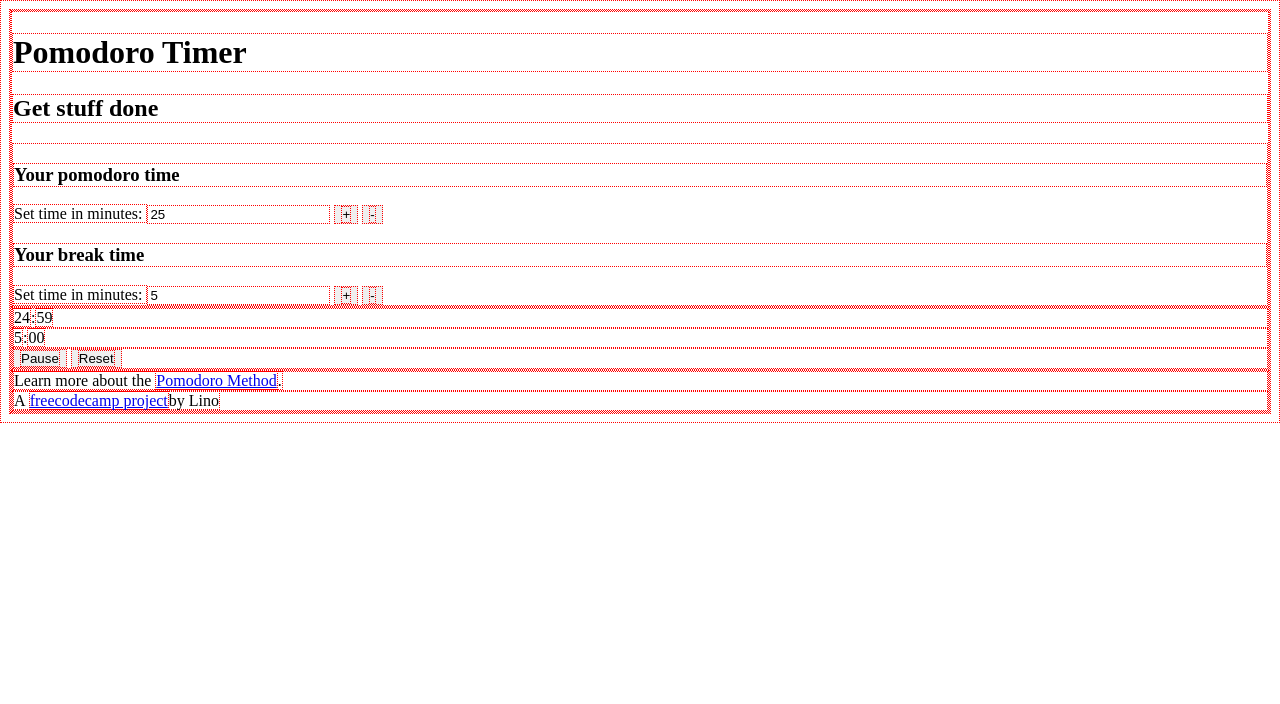
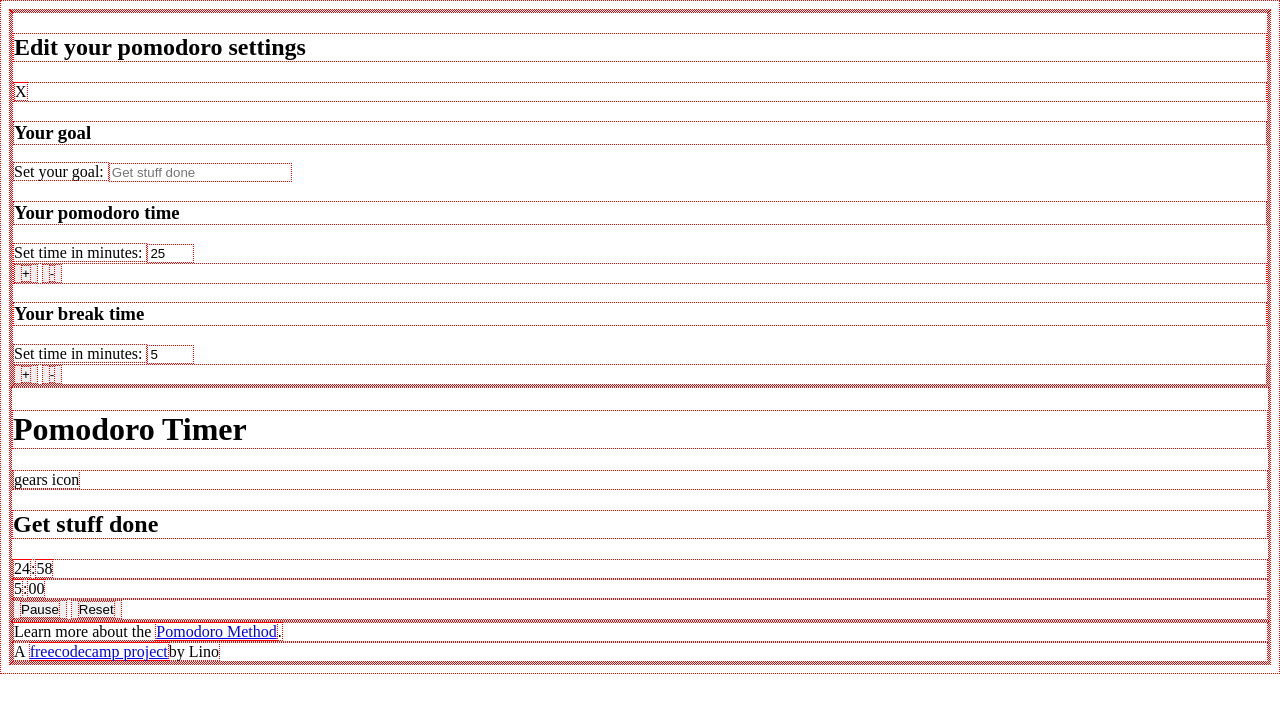
Before and after one commit to zenm/pomodorotimer, a plain HTML site: page index.html in a window 1280 px wide. Both pictures are taken after a click on the button "Start". Drawn offline with Linux system fonts and the light colour scheme.

Commit message:
Allowed for sequential work and break timer.

```diff
--- a/index.html
+++ b/index.html
@@ -7,27 +7,40 @@
   </head>
   <body>
     <div class="container">
-      <div class="settings-area">
-        <h1>Pomodoro Timer</h1>
-        <h2>Get stuff done</h2>
+      <!-- settings area -->
+      <div class="settings-area modal">
         <div class="settings">
+          <h2>Edit your pomodoro settings</h2>
+          <div id="cancel-section">
+            <span>X</span>
+          </div>
+          <h3>Your goal</h3>
+          <label for="set-goal">Set your goal: </label>
+          <input id="display-goal-value" type="text" name="set-goal" placeholder="Get stuff done" onkeyup="setDisplayGoal(getGoalInSettings())">
           <h3>Your pomodoro time</h3>
-          <label for="work-time"> Set time in minutes:   </label>
-          <!-- input -->
-          <input id="work-setting-value" type="text" name="work-time" onkeypress="changeDisplay(event, this.id)" value="25">
-          <button id="work-setting-plus"type="button" name="button" onclick="changeSettingTime(this.id)"><span>+</span></button>
-          <button id="work-setting-minus"type="button" name="button" onclick="changeSettingTime(this.id)"><span>-</span></button>
+          <label for="work-time">Set time in minutes: </label>
+          <input id="work-setting-value" type="text" size="3" maxlength="3" name="work-time" onkeyup="changeDisplay(event, this.id)" value="25">
+          <div class="increase-decrease">
+            <button id="work-setting-plus"type="button" name="button" onclick="changeSettingTime(this.id)"><span>+</span></button>
+            <button id="work-setting-minus"type="button" name="button" onclick="changeSettingTime(this.id)"><span>-</span></button>
+          </div>
+          <h3>Your break time</h3>
+          <label for="break-time"> Set time in minutes: </label>
+          <input id="break-setting-value" type="text" size="3" maxlength="3" name="break-time" onkeyup="changeDisplay(event, this.id)" value="5">
+          <div class="increase-decrease">
+            <button id="break-setting-plus"type="button" name="button" onclick="changeSettingTime(this.id)"><span>+</span></button>
+            <button id="break-setting-minus"type="button" name="button" onclick="changeSettingTime(this.id)"><span>-</span></button>
+          </div>
 
-          <h3>Your break time</h3>
-          <label for="break-time"> Set time in minutes:   </label>
-          <!-- input -->
-          <input id="break-setting-value" type="text" name="break-time" onkeypress="changeDisplay(event, this.id)" value="5">
-          <!-- increment decrement -->
-          <button id="break-setting-plus"type="button" name="button" onclick="changeSettingTime(this.id)"><span>+</span></button>
-          <button id="break-setting-minus"type="button" name="button" onclick="changeSettingTime(this.id)"><span>-</span></button>
         </div>
       </div>
-      <div class="timer-area">
+      <!-- timer area -->
+      <div class="timer-area display-area">
+        <h1>Pomodoro Timer</h1>
+        <div class="edit-section" id="settings">
+          <span>gears icon</span>
+        </div>
+        <h2 id="display-goal">Get stuff done</h2>
         <div class="users-time">
           <span id="display-work-time-minutes">25</span>:<span id="display-work-time-seconds">00</span>
         </div>
@@ -48,6 +61,6 @@
         </div>
       </footer>
     </div>
-    <script type="text/javascript" src="./resources/main.js"></script>
+  <script type="text/javascript" src="./resources/main.js"></script>
   </body>
 </html>
--- a/resources/main.js
+++ b/resources/main.js
@@ -39,7 +39,17 @@ function changeSettingTime(buttonData) {
 }
 
 function changeDisplay(e, aboutInput){
-  if (e.which == 13 || e.keyCode == 13){
+  if (e.which == 48|| e.keyCode == 48 ||
+      e.which == 49|| e.keyCode == 49 ||
+      e.which == 50|| e.keyCode == 50 ||
+      e.which == 51|| e.keyCode == 51 ||
+      e.which == 52|| e.keyCode == 52 ||
+      e.which == 53|| e.keyCode == 53 ||
+      e.which == 54|| e.keyCode == 54 ||
+      e.which == 55|| e.keyCode == 55 ||
+      e.which == 56|| e.keyCode == 56 ||
+      e.which == 57|| e.keyCode == 57 ||
+      e.which == 8 || e.keyCode == 8){
     if (aboutInput == "work-setting-value"){
       displayWorkTime(getWorkSettingTime());
     } else if (aboutInput == "break-setting-value"){
@@ -47,6 +57,7 @@ function changeDisplay(e, aboutInput){
     }
   }
 }
+
 
 //used to change the values of work and break settings
 function setWorkTimeValue(time) {
@@ -85,34 +96,41 @@ function getBreakDisplayTime(){
 var secondTimer;
 function startCountdown() {
   var buttonName = document.getElementById("start-pause").textContent;
-  if (buttonName =="Start"){
-  totalSec = getWorkDisplayTime(); // ternary for total seconds to test if work or break is zero?
+  if (buttonName == "Start"){
   secondTimer = window.setInterval(showCountDown, 1000);
   changeButtonName();
-} else if (buttonName == "Pause"){
-  stopTime();
-  changeButtonName();
+  } else if (buttonName == "Pause"){
+    stopTime();
+    changeButtonName();
+  }
 }
 
+function showCountDown() {
+  var totalWorkSeconds = getWorkDisplayTime();
+  var totalBreakSeconds = getBreakDisplayTime();
+  if (totalWorkSeconds > 0){
+    totalWorkSeconds--;
+    var workMinutes = Math.floor(totalWorkSeconds / 60);
+    var workSeconds = totalWorkSeconds % 60 < 10 ? "0"+(totalWorkSeconds % 60).toString() : totalWorkSeconds % 60;
+    document.getElementById("display-work-time-minutes").textContent = workMinutes;
+    document.getElementById("display-work-time-seconds").textContent = workSeconds;
+  } else if (totalBreakSeconds > 0){
+    totalBreakSeconds--;
+    var breakMinutes = Math.floor(totalBreakSeconds / 60);
+    var breakSeconds = totalBreakSeconds % 60 < 10 ? "0"+(totalBreakSeconds % 60).toString() : totalBreakSeconds % 60;
+    document.getElementById("display-break-time-minutes").textContent = breakMinutes;
+    document.getElementById("display-break-time-seconds").textContent = breakSeconds;
+    } else {
+      stopTime();
+      resetTimeToSettings();
+    }
 }
+
 
 function changeButtonName() {
   var buttonName = document.getElementById("start-pause").textContent;
   var el = document.getElementById("start-pause");
   el.textContent = buttonName == "Start"? "Pause" : "Start";
-}
-
-var totalSec = 0;
-function showCountDown() {
-  console.log(totalSec);
-  var minutes = Math.floor(totalSec / 60);
-  var seconds = totalSec % 60 < 10 ? "0"+(totalSec % 60).toString() : totalSec % 60;
-  document.getElementById("display-work-time-minutes").textContent = minutes;
-  document.getElementById("display-work-time-seconds").textContent = seconds;
-  totalSec--;
-  if (totalSec < 0){
-    stopTime();
-  }
 }
 
 function resetTimeToSettings(){
@@ -122,6 +140,22 @@ function resetTimeToSettings(){
   document.getElementById("display-work-time-seconds").textContent = seconds;
   document.getElementById("display-break-time-minutes").textContent = getBreakSettingTime();
   document.getElementById("display-break-time-seconds").textContent = seconds;
-   document.getElementById("start-pause").textContent = "Start"
+  document.getElementById("start-pause").textContent = "Start"
 }
-// used to disable the start timer button -- need to disable start timer so that you can't trigger multiple timers
+
+// used to set the display goal
+function getGoalInSettings() {
+  return document.getElementById("display-goal-value").value;
+}
+
+function setDisplayGoal(goalFromSettings) {
+  return document.getElementById("display-goal").textContent = goalFromSettings;
+}
+
+// used to limit input to numbers
+function limitToNumbers(fieldToCheck) {
+  var intergers = /^[0-9]{1,3}$/;
+  var field = fieldToCheck.toString();
+  return intergers.test(field);
+}
+// used to disable the settings fields, have reset reset disable or settings disable
```
